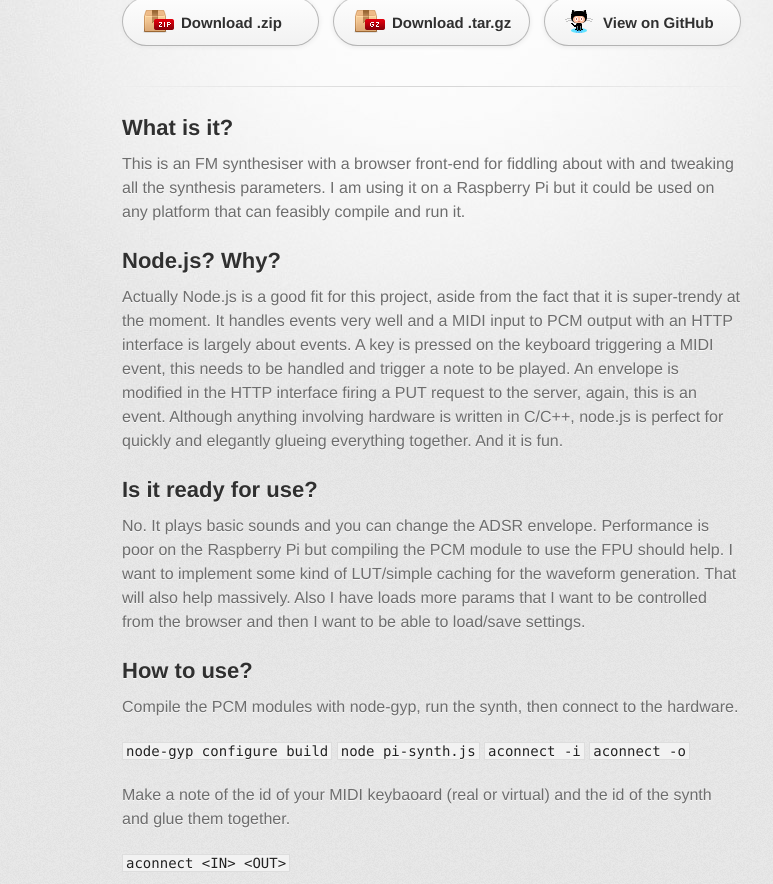
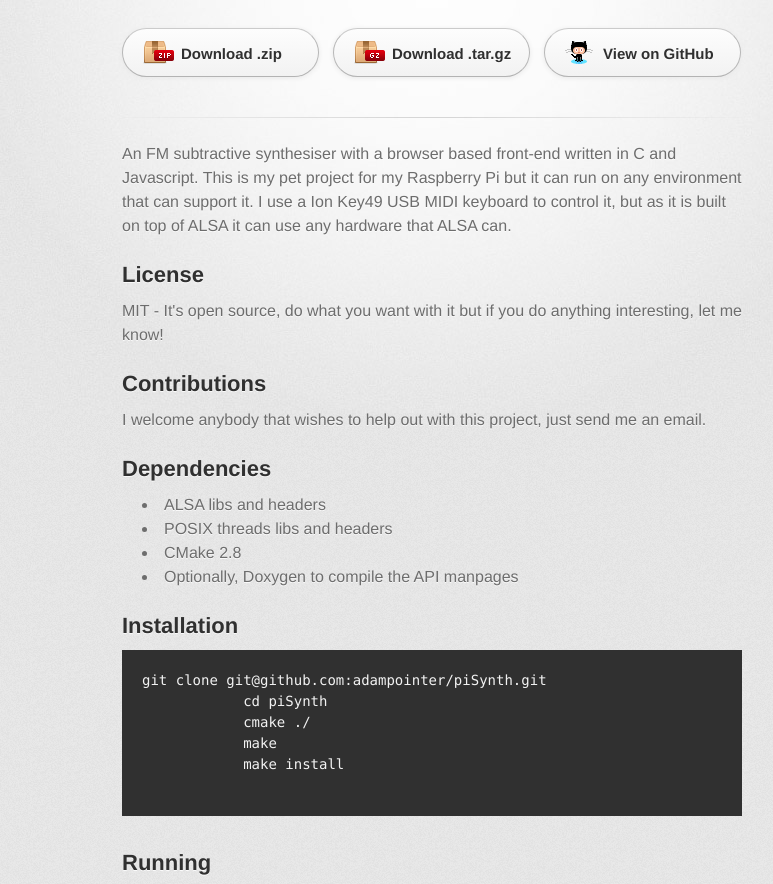
Before and after one commit to adampointer/piSynth, a plain HTML site: page index.html in a window 1280 px wide. Shown: the part 160-1044 px from the top of the page, without its empty margins (208-981 px from the left). Drawn offline with Linux system fonts and the light colour scheme; a web font is replaced by a local one.

Commit message:
Updating to v0.3

```diff
--- a/index.html
+++ b/index.html
@@ -19,50 +19,59 @@
 
         <header>
           <h1>piSynth</h1>
-          <h2>Node.js and C++ based FM Synthesiser for the Raspberry Pi</h2>
+          <h2>C and Javascript based FM subtractive synthesiser for my Raspberry Pi</h2>
         </header>
 
         <section id="downloads" class="clearfix">
-          <a href="https://github.com/adampointer/piSynth/zipball/master" id="download-zip" class="button"><span>Download .zip</span></a>
-          <a href="https://github.com/adampointer/piSynth/tarball/master" id="download-tar-gz" class="button"><span>Download .tar.gz</span></a>
+          <a href="https://github.com/adampointer/piSynth/zipball/v0.3" id="download-zip" class="button"><span>Download .zip</span></a>
+          <a href="https://github.com/adampointer/piSynth/tarball/v0.3" id="download-tar-gz" class="button"><span>Download .tar.gz</span></a>
           <a href="https://github.com/adampointer/piSynth" id="view-on-github" class="button"><span>View on GitHub</span></a>
         </section>
 
         <hr>
 
         <section id="main_content">
-          <h2>What is it?</h2>
+            <p>An FM subtractive synthesiser with a browser based front-end written in C and Javascript. This is my pet project for my Raspberry Pi but it can run on any environment that can support it. I use a Ion Key49 USB MIDI keyboard to control it, but as it is built on top of ALSA it can use any hardware that ALSA can.</p>
+            <h2>
+            <a name="license" class="anchor" href="#license"><span class="mini-icon mini-icon-link"></span></a>License</h2>
 
-<p>This is an FM synthesiser with a browser front-end for fiddling about with and tweaking all the synthesis parameters. I am using it on a Raspberry Pi but it could be used on any platform that can feasibly compile and run it.</p>
+            <p>MIT - It's open source, do what you want with it but if you do anything interesting, let me know!</p>
 
-<h2>Node.js? Why?</h2>
+            <h2>
+            <a name="contributions" class="anchor" href="#contributions"><span class="mini-icon mini-icon-link"></span></a>Contributions</h2>
 
-<p>Actually Node.js is a good fit for this project, aside from the fact that it is super-trendy at the moment. It handles events very well and a MIDI input to PCM output with an HTTP interface is largely about events. A key is pressed on the keyboard triggering a MIDI event, this needs to be handled and trigger a note to be played. An envelope is modified in the HTTP interface firing a PUT request to the server, again, this is an event. Although anything involving hardware is written in C/C++, node.js is perfect for quickly and elegantly glueing everything together. And it is fun.</p>
+            <p>I welcome anybody that wishes to help out with this project, just send me an email.</p>
 
-<h2>Is it ready for use?</h2>
+            <h2>
+            <a name="dependencies" class="anchor" href="#dependencies"><span class="mini-icon mini-icon-link"></span></a>Dependencies</h2>
 
-<p>No. It plays basic sounds and you can change the ADSR envelope. Performance is poor on the Raspberry Pi but compiling the PCM module to use the FPU should help. I want to implement some kind of LUT/simple caching for the waveform generation. That will also help massively. Also I have loads more params that I want to be controlled from the browser and then I want to be able to load/save settings.</p>
+            <ul>
+            <li>ALSA libs and headers</li>
+            <li>POSIX threads libs and headers</li>
+            <li>CMake 2.8</li>
+            <li>Optionally, Doxygen to compile the API manpages</li>
+            </ul><h2>
+            <a name="installation" class="anchor" href="#installation"><span class="mini-icon mini-icon-link"></span></a>Installation</h2>
 
-<h2>How to use?</h2>
+            <pre><code>git clone git@github.com:adampointer/piSynth.git
+            cd piSynth
+            cmake ./
+            make
+            make install
+            </code></pre>
 
-<p>Compile the PCM modules with node-gyp, run the synth, then connect to the hardware.</p>
+            <h2>
+            <a name="running" class="anchor" href="#running"><span class="mini-icon mini-icon-link"></span></a>Running</h2>
 
-<p><code>node-gyp configure build</code>
-<code>node pi-synth.js</code>
-<code>aconnect -i</code>
-<code>aconnect -o</code></p>
+            <pre><code>piSynth hw:0
+            </code></pre>
 
-<p>Make a note of the id of your MIDI keybaoard (real or virtual) and the id of the synth and glue them together.</p>
-
-<p><code>aconnect &lt;IN&gt; &lt;OUT&gt;</code> </p>
+            <p>Substitute <code>hw:0</code> for the ALSA PCM hardware string you wish to use. Then use <code>aconnect</code> to link your MIDI hardware to the synth. The HTTP interface will be running on port 8989.</p>
         </section>
-
         <footer>
-          piSynth is maintained by <a href="https://github.com/adampointer">adampointer</a><br>
-          This page was generated by <a href="http://pages.github.com">GitHub Pages</a>. Tactile theme by <a href="http://twitter.com/jasonlong">Jason Long</a>.
+        piSynth is maintained by <a href="https://github.com/adampointer">adampointer</a><br>
+        This page was generated by <a href="http://pages.github.com">GitHub Pages</a>. Tactile theme by <a href="http://twitter.com/jasonlong">Jason Long</a>.
         </footer>
-
-
       </div>
     </div>
   </body>
```
